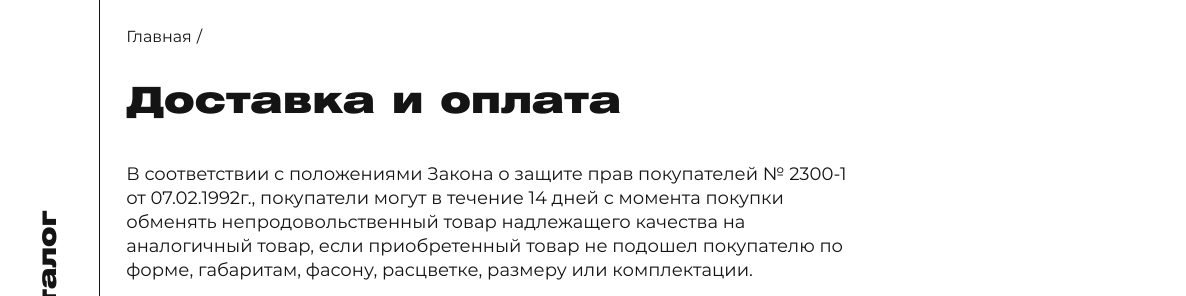
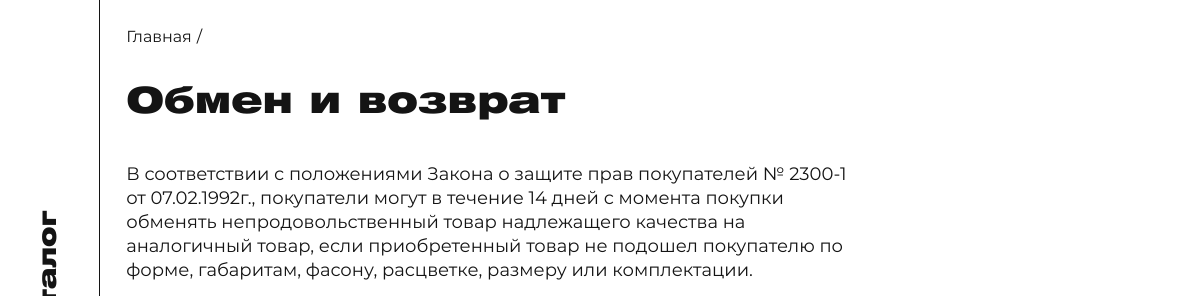
Before and after one commit to shabanov3552/salelek, a plain HTML site: page exchange.html in a window 1280 px wide. Shown: the part 120-416 px from the top of the page, 0-1186 px from the left. Drawn offline with Linux system fonts and the light colour scheme; files whose address does not match are found by name.

Commit message:
Update exchange.html

```diff
--- a/exchange.html
+++ b/exchange.html
@@ -1,7 +1,7 @@
 <!DOCTYPE html>
 <html lang="ru">
  <head>
-	<title>Доставка и оплата</title>
+	<title>Обмен и возврат</title>
 	<meta charset="UTF-8">
 	<meta name="format-detection" content="telephone=no">
 	<link rel="stylesheet" href="css/style.min.css">
@@ -130,7 +130,7 @@
 				</ul>
 			</nav>
 			<section class="exchange">
-				<h1 class="exchange__title title-h2Hel">Доставка и оплата</h1>
+				<h1 class="exchange__title title-h2Hel">Обмен и возврат</h1>
 				<p class="exchange__text">В соответствии с положениями Закона о защите прав покупателей № 2300-1 от 07.02.1992г., покупатели могут в течение 14 дней с момента покупки обменять непродовольственный товар надлежащего качества на аналогичный товар, если приобретенный товар не подошел покупателю по форме, габаритам, фасону, расцветке, размеру или комплектации.</p>
 				<p class="exchange__text">Согласно Перечню непродовольственных товаров надлежащего качества, не подлежащих возврату или обмену на аналогичный товар другого размера, формы, габарита, фасона, расцветки и комплектации, утвержденному Постановлением Правительства от 19.01.1998 г. № 55).</p>
 				<p class="exchange__text">Обмен непродовольственного товара надлежащего качества, не входящего в вышеуказанный Перечень, может быть произведен при условии, что:
```
